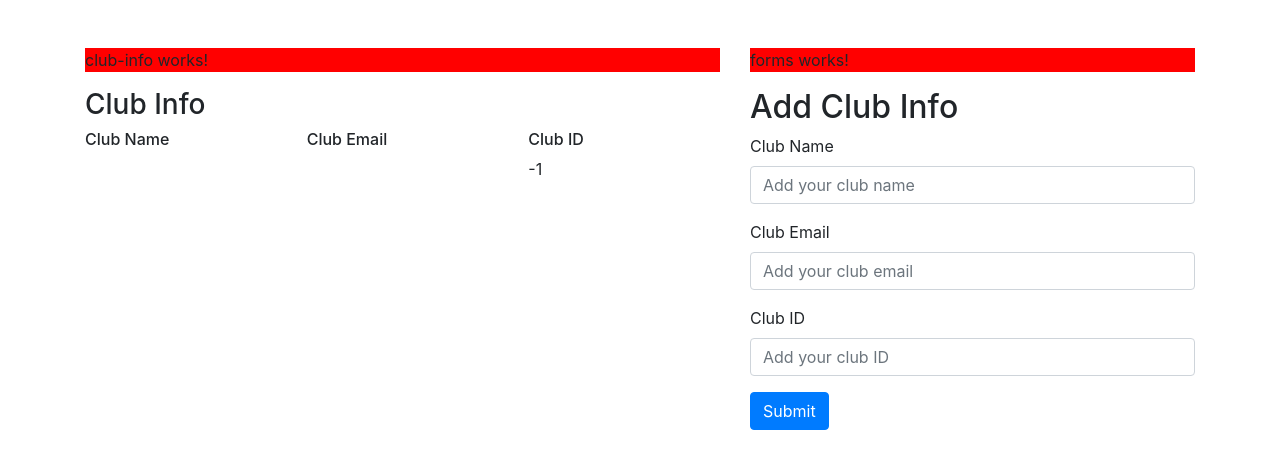
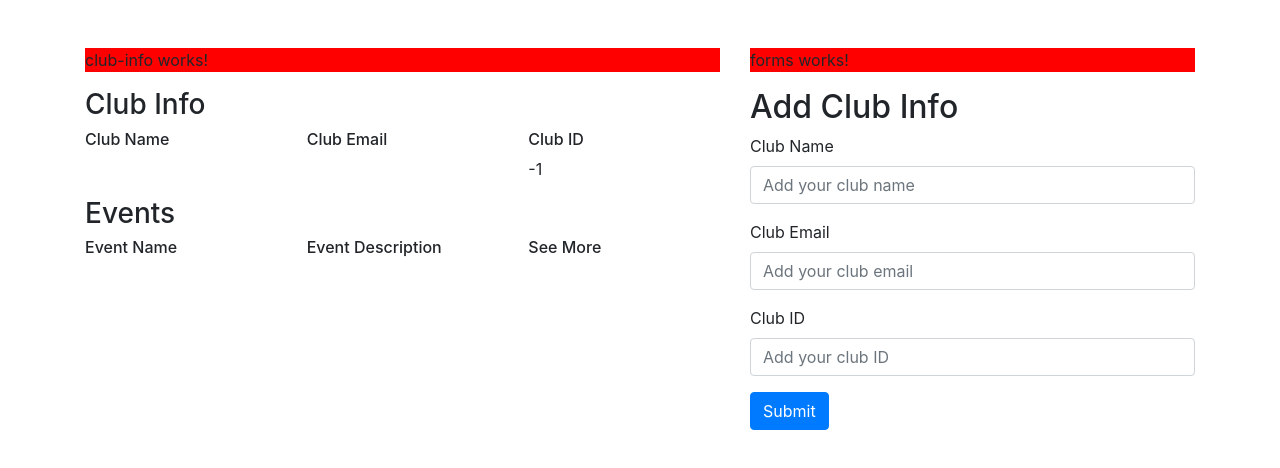
Before and after one commit to buhama/angular-funding-app, an Angular app: page / in a window 1280 px wide. Shown: the top 468 px of the page. Built offline with nearby package versions, Linux system fonts and the light colour scheme.

Commit message:
can see event info

```diff
--- a/src/app/app.module.ts
+++ b/src/app/app.module.ts
@@ -10,6 +10,7 @@ import { ClubInfoComponent } from './components/info/club-info/club-info.compone
 import { ClubInfoFormComponent } from './components/forms/club-info-form/club-info-form.component';
 import { FormButtonsComponent } from './components/forms/form-buttons/form-buttons.component';
 import { EventFormComponent } from './components/forms/event-form/event-form.component';
+import { EventsComponent } from './components/info/events/events.component';
 
 @NgModule({
   declarations: [
@@ -19,6 +20,7 @@ import { EventFormComponent } from './components/forms/event-form/event-form.com
     ClubInfoFormComponent,
     FormButtonsComponent,
     EventFormComponent,
+    EventsComponent,
   ],
   imports: [BrowserModule, AppRoutingModule, NgbModule, FormsModule],
   providers: [],
--- a/src/app/components/info/club-info/club-info.component.html
+++ b/src/app/components/info/club-info/club-info.component.html
@@ -16,3 +16,4 @@
         </div>
     </div>
 </div>
+<app-events></app-events>
--- /dev/null
+++ b/src/app/components/info/events/events.component.html
@@ -0,0 +1,25 @@
+<h3>Events</h3>
+<div class="info">
+    <div class="row">
+        <div class="col">
+            <h6>Event Name</h6>
+        </div>
+        <div class="col">
+            <h6>Event Description</h6>
+        </div>
+        <div class="col">
+            <h6>See More</h6>
+        </div>
+    </div>
+    <div class="row" *ngFor="let event of events">
+        <div class="col">
+            <p>{{event.eventName}}</p>
+        </div>
+        <div class="col">
+            <p>{{event.eventDescription}}</p>
+        </div>
+        <div class="col">
+            <p>See More</p>
+        </div>
+    </div>
+</div>
--- /dev/null
+++ b/src/app/components/info/events/events.component.ts
@@ -0,0 +1,18 @@
+import { Component, OnInit } from '@angular/core';
+import { EVENTS } from 'src/app/mock-data';
+import { Events } from 'src/app/interfaces/events';
+
+@Component({
+  selector: 'app-events',
+  templateUrl: './events.component.html',
+  styleUrls: ['./events.component.css'],
+})
+export class EventsComponent implements OnInit {
+  events: Events[] = [];
+
+  constructor() {}
+
+  ngOnInit(): void {
+    this.events = EVENTS;
+  }
+}
```
Also changed, not shown: src/app/components/info/events/events.component.css (added), 1 other file (tests, documents, lock files or other folders).
